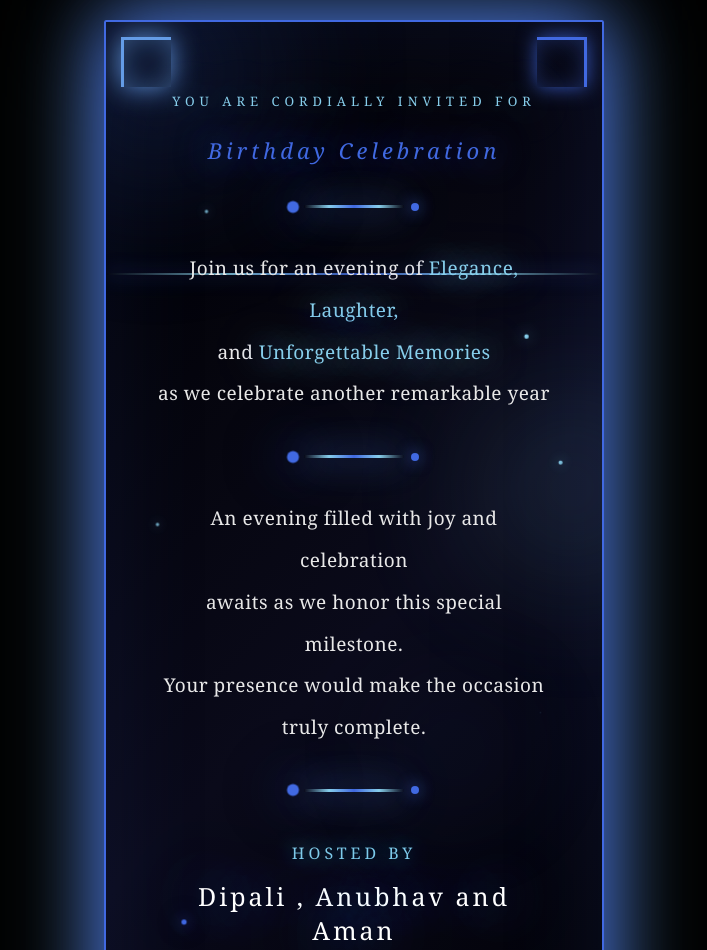
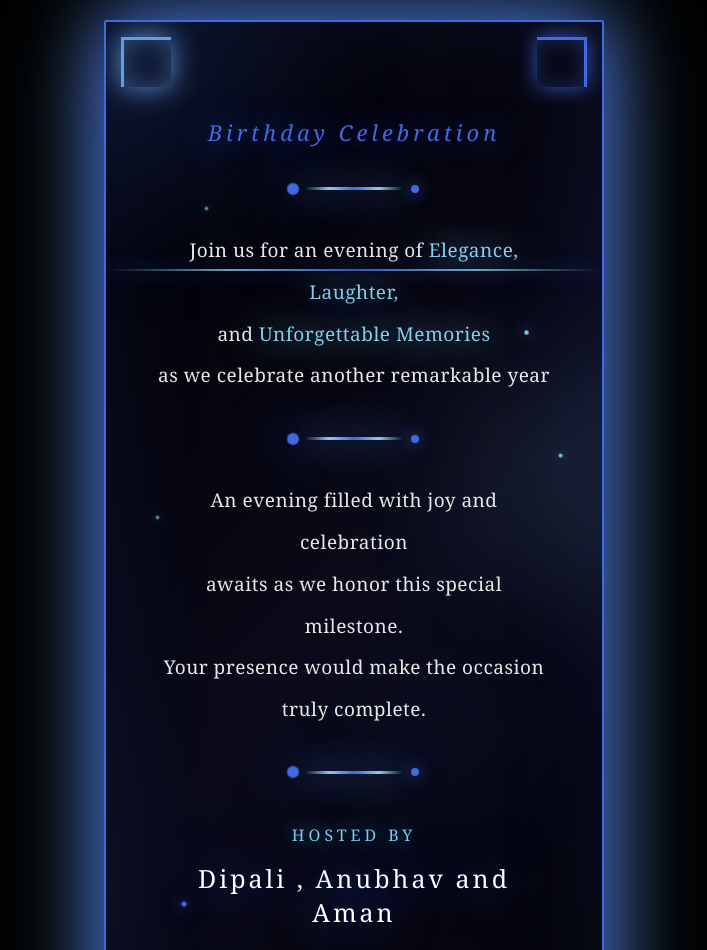
Before and after one commit to dipali41235/BIRTHDAY-CELEBRATION, a plain HTML site: page index.html in a window 1280 px wide. Shown: the top 950 px of the page, without its empty margins (286-993 px from the left). Drawn offline with Linux system fonts and the light colour scheme.

Commit message:
Update index.html

```diff
--- a/index.html
+++ b/index.html
@@ -597,7 +597,7 @@
         <div class="corner-frame bottom-right"></div>
 
         <div class="content">
-            <p class="header">You Are Cordially Invited For</p>
+            <p class="header"></p>
 
             <!-- <h1>DIPALI</h1> -->
 
```
